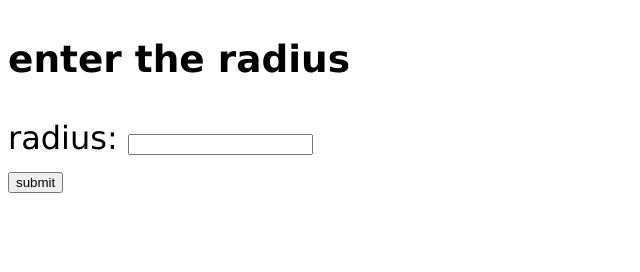
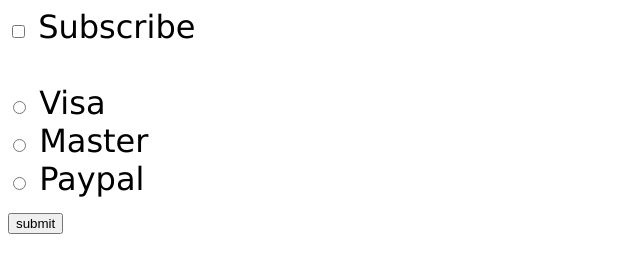
Before and after one commit to Ombeguere/LearnJavaScript, a plain HTML site: page index.html in a window 1280 px wide. Shown: the whole page, without its empty margins (0-640 px from the left). Drawn offline with Linux system fonts and the light colour scheme.

Commit message:
commit no 2

```diff
--- a/index.html
+++ b/index.html
@@ -9,12 +9,22 @@
 </head>
 <body>
 
-<h3 id = "myh1">enter the radius</h3>
-<label>radius: </label>
-<input type = "text" id = "myinput"> <br>
+<input type = "checkbox" id = "mycheckbox" name = "card">
+<label for ="mycheckbox">Subscribe</label><br><br>
+
+<input type ="radio" id ="visa" name = "card">
+<label for ="visa">Visa</label><br>
+
+<input type ="radio" id ="master" name = "card">
+<label for ="master">Master</label><br>
+
+<input type = "radio" id = "paypal" name = "card">
+<label for ="paypal">Paypal</label><br>
+
 <button id="mybutton">submit</button>
 
-<h4 id = "myh2"></h4>
+<p id = "myp1"></p>
+<p id = "myp2"></p>
 
 
     <script src="index.js"></script>
```
Also changed, not shown: index.js (+91 -0 lines), counter/counter.css (renamed from counter.css), counter/counter.html (renamed from counter.html), counter/counter.js (renamed from counter.js), temperatureConversion/temp.css (added), temperatureConversion/temp.html (added), temperatureConversion/temp.js (added).
